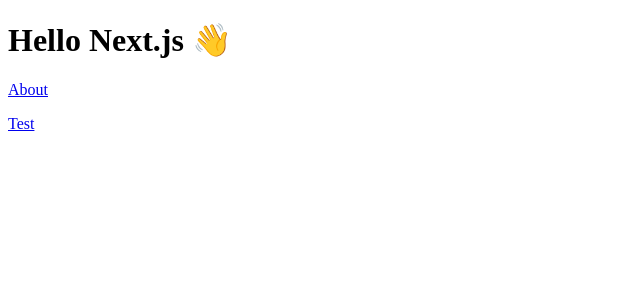
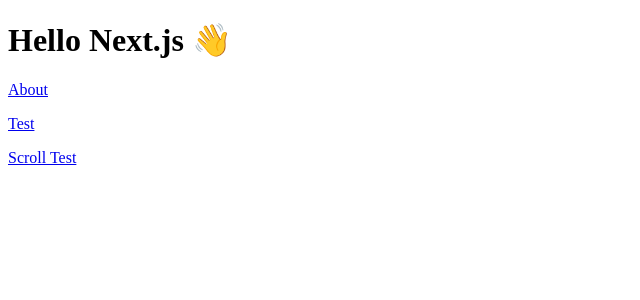
Before and after one commit to chajuhui123/next-boilerplate, a Next.js app: page / in a window 1280 px wide. Shown: the top 300 px of the page, without its empty margins (0-640 px from the left). Built offline with nearby package versions, Linux system fonts and the light colour scheme.

Commit message:
[feat] 스크롤 테스트 페이지 생성

```diff
--- a/src/pages/index.tsx
+++ b/src/pages/index.tsx
@@ -13,6 +13,11 @@
         <a>Test</a>
       </Link>
     </p>
+    <p>
+      <Link href="/scroll">
+        <a>Scroll Test</a>
+      </Link>
+    </p>
   </div>
 );
 
```
Also changed, not shown: src/pages/scroll.tsx (added, +7 -0 lines).
